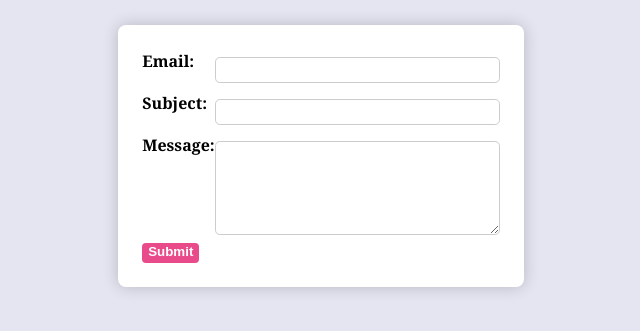
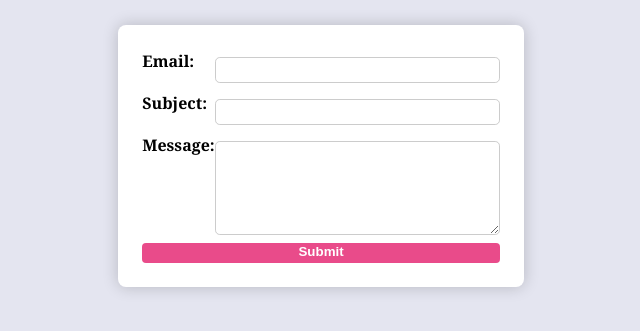
Before and after one commit to crepusidiem/portfolio, a plain HTML site: page contact/index.html in a window 1280 px wide. Shown: the part 291-622 px from the top of the page, without its empty margins (129-769 px from the left). Drawn offline with Linux system fonts and the light colour scheme.

Commit message:
Change style

```diff
--- a/style.css
+++ b/style.css
@@ -131,7 +131,6 @@ form textarea {
 
 form button {
   height: 1.5em;
-  width: fit-content;
   border: none;
   border-radius: 0.3em;
   background-color: var(--color-accent, #669);
```
